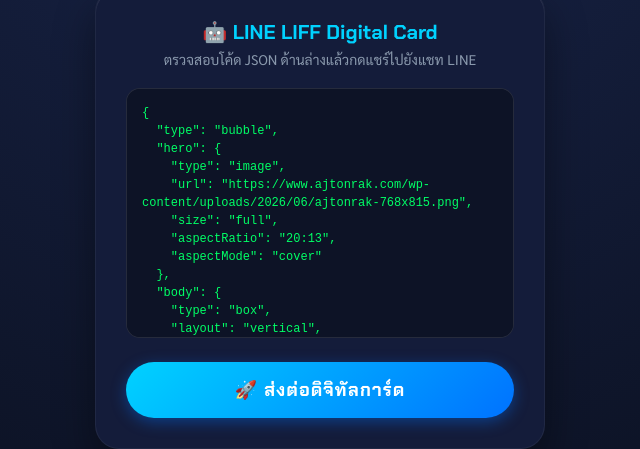
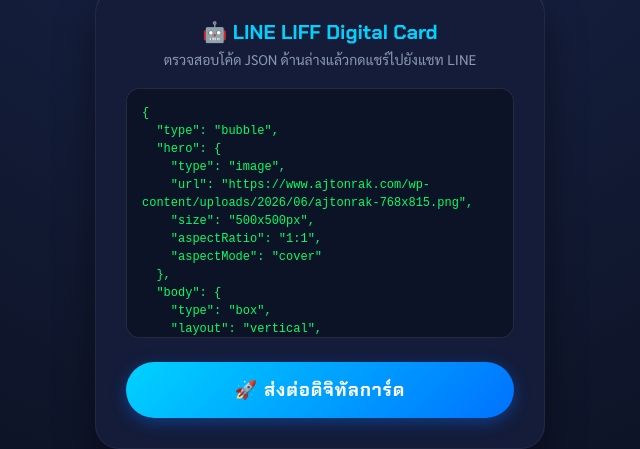
Before and after one commit to tawatchaisuksida-afk/line-liff-share, a plain HTML site: page index.html in a window 1280 px wide. Shown: the part 291-740 px from the top of the page, 320-960 px from the left. Drawn offline with Linux system fonts and the light colour scheme.

Commit message:
index.html

```diff
--- a/index.html
+++ b/index.html
@@ -153,8 +153,8 @@
   "hero": {
     "type": "image",
     "url": "https://www.ajtonrak.com/wp-content/uploads/2026/06/ajtonrak-768x815.png",
-    "size": "full",
-    "aspectRatio": "20:13",
+    "size": "500x500px",
+    "aspectRatio": "1:1",
     "aspectMode": "cover"
   },
   "body": {
@@ -210,7 +210,7 @@
         "height": "sm",
         "action": {
           "type": "uri",
-          "label": "ดูข้อมูลวิทยากร / ติดต่อ",
+          "label": "ดูข้อมูลวิทยากร / ติดต่อ 085-8269302 ",
           "uri": "https://www.ajtonrak.com/ajtonrak-profile"
         }
       }
```
